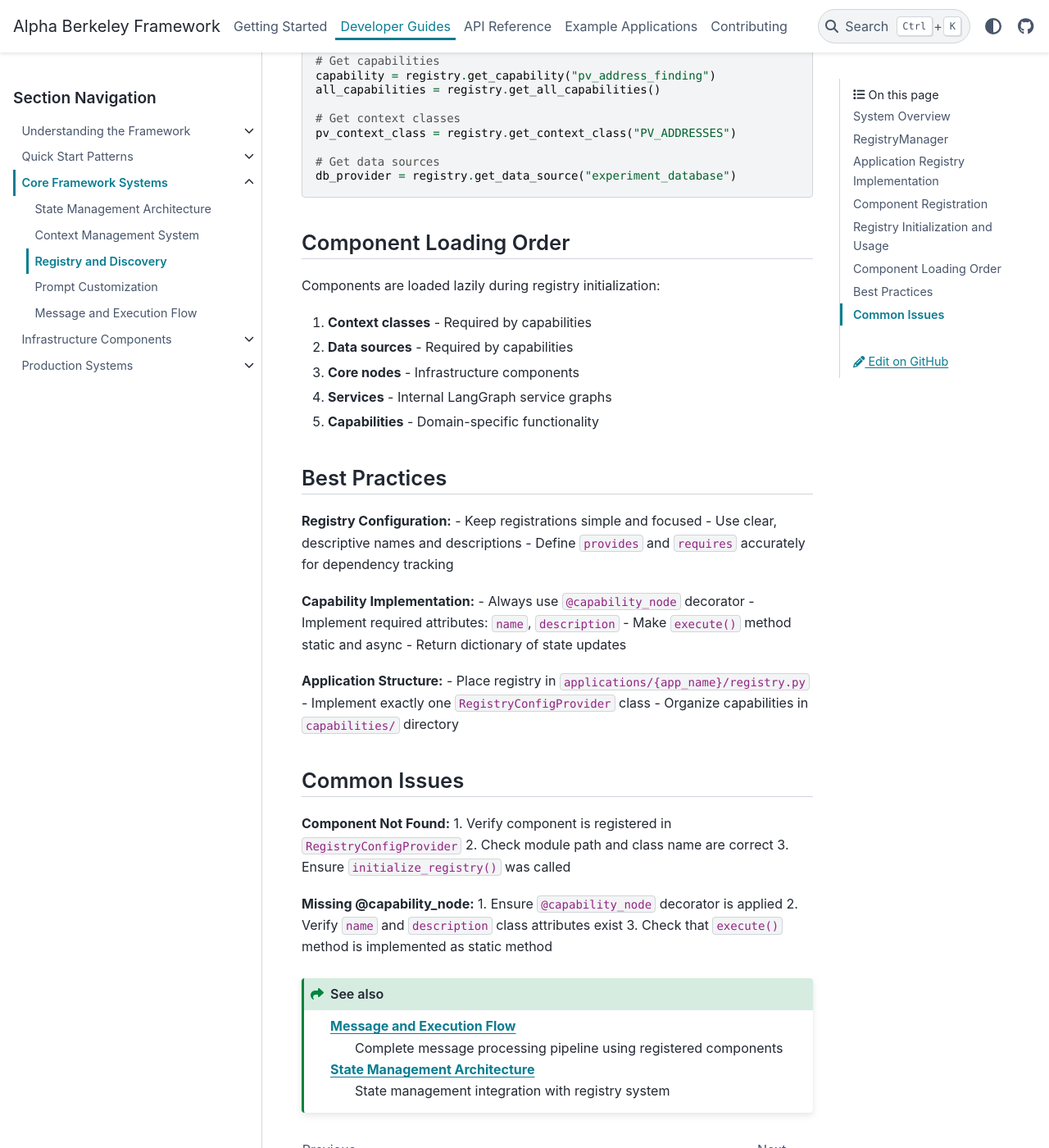
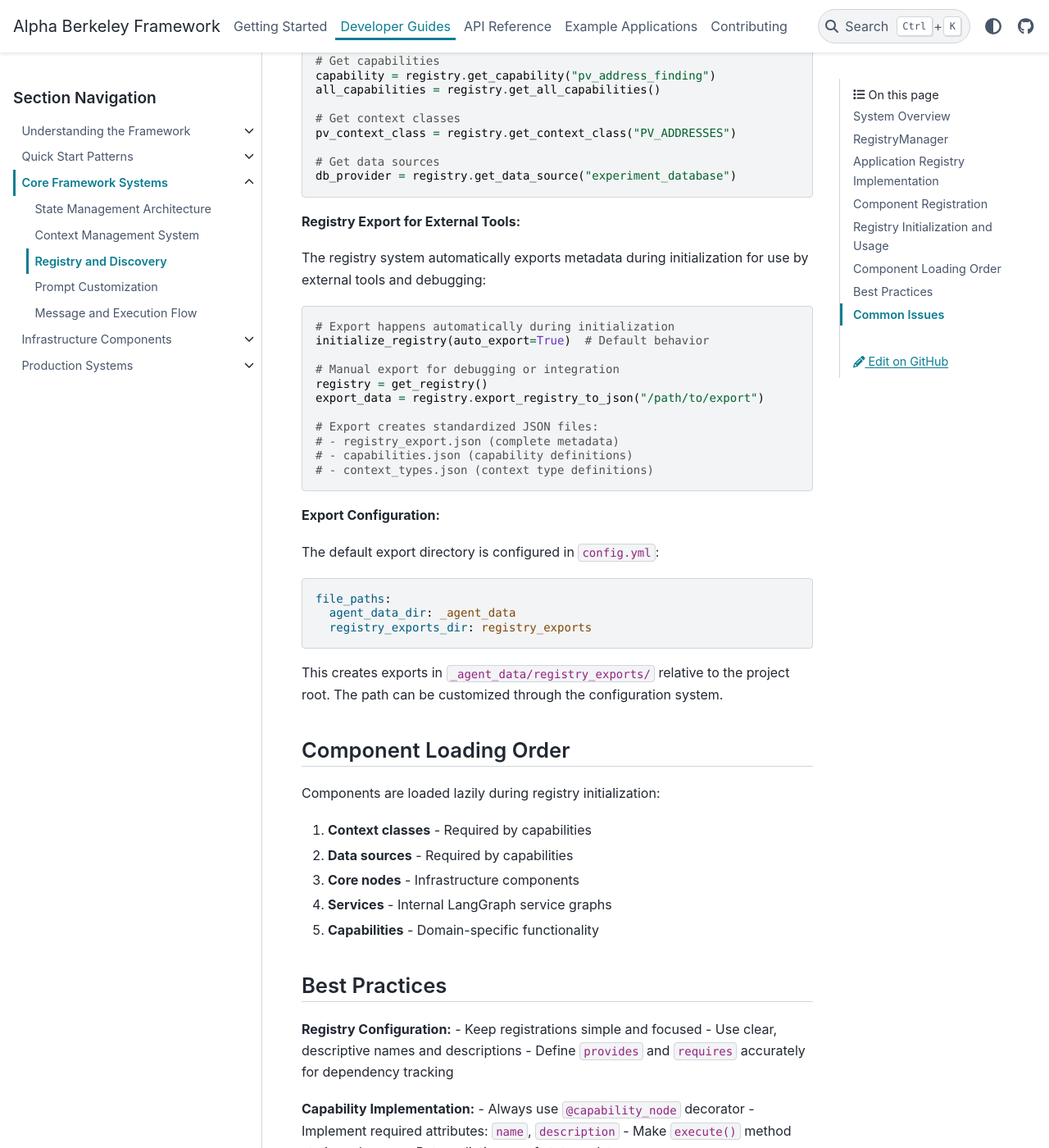
Before and after one commit to thellert/alpha_berkeley, a Sphinx documentation site: the page built from docs/source/developer-guides/03_core-framework-systems/03_registry-and-discovery.rst, in a window 1280 px wide and 1400 px high, scrolled down 3182 px. Shown: the whole window at 82% size. Built offline with Sphinx 7.4.7 and the PyData theme 0.15.4, drawn with Linux system fonts in a browser that asks for light colours; some of the changed text lies outside the part shown.

Commit message:
docs: enhance registry system documentation with export functionality
- Add registry export system coverage to developer guide and API reference
- Document automatic export during initialization (auto_export=True)
- Include manual export patterns for debugging and integration
- Add export configuration details (file_paths.registry_exports_dir)
- Document air-gapped integration pattern for external tools
- Enhance troubleshooting section with export-related issues
- Maintain balanced coverage without overemphasizing export functionality

The registry export system enables external tools to consume component
metadata without requiring live Python execution, supporting use cases
like execution plan editors, debugging utilities, and documentation
generation systems.

```diff
--- a/docs/source/developer-guides/03_core-framework-systems/03_registry-and-discovery.rst
+++ b/docs/source/developer-guides/03_core-framework-systems/03_registry-and-discovery.rst
@@ -179,6 +179,36 @@ Registry Initialization and Usage
    # Get data sources
    db_provider = registry.get_data_source("experiment_database")
 
+**Registry Export for External Tools:**
+
+The registry system automatically exports metadata during initialization for use by external tools and debugging:
+
+.. code-block:: python
+
+   # Export happens automatically during initialization
+   initialize_registry(auto_export=True)  # Default behavior
+
+   # Manual export for debugging or integration
+   registry = get_registry()
+   export_data = registry.export_registry_to_json("/path/to/export")
+
+   # Export creates standardized JSON files:
+   # - registry_export.json (complete metadata)
+   # - capabilities.json (capability definitions)
+   # - context_types.json (context type definitions)
+
+**Export Configuration:**
+
+The default export directory is configured in ``config.yml``:
+
+.. code-block:: yaml
+
+   file_paths:
+     agent_data_dir: _agent_data
+     registry_exports_dir: registry_exports
+
+This creates exports in ``_agent_data/registry_exports/`` relative to the project root. The path can be customized through the configuration system.
+
 Component Loading Order
 =======================
 
@@ -222,6 +252,11 @@ Common Issues
 2. Verify ``name`` and ``description`` class attributes exist
 3. Check that ``execute()`` method is implemented as static method
 
+**Registry Export Issues:**
+1. Check that export directory is writable and accessible
+2. Verify ``auto_export=True`` during initialization for automatic exports
+3. Use manual ``export_registry_to_json()`` for debugging specific states
+
 .. seealso::
    :doc:`05_message-and-execution-flow`
        Complete message processing pipeline using registered components
```
Also changed, not shown: docs/source/api_reference/01_core_framework/03_registry_system.rst (+24 -2 lines).
